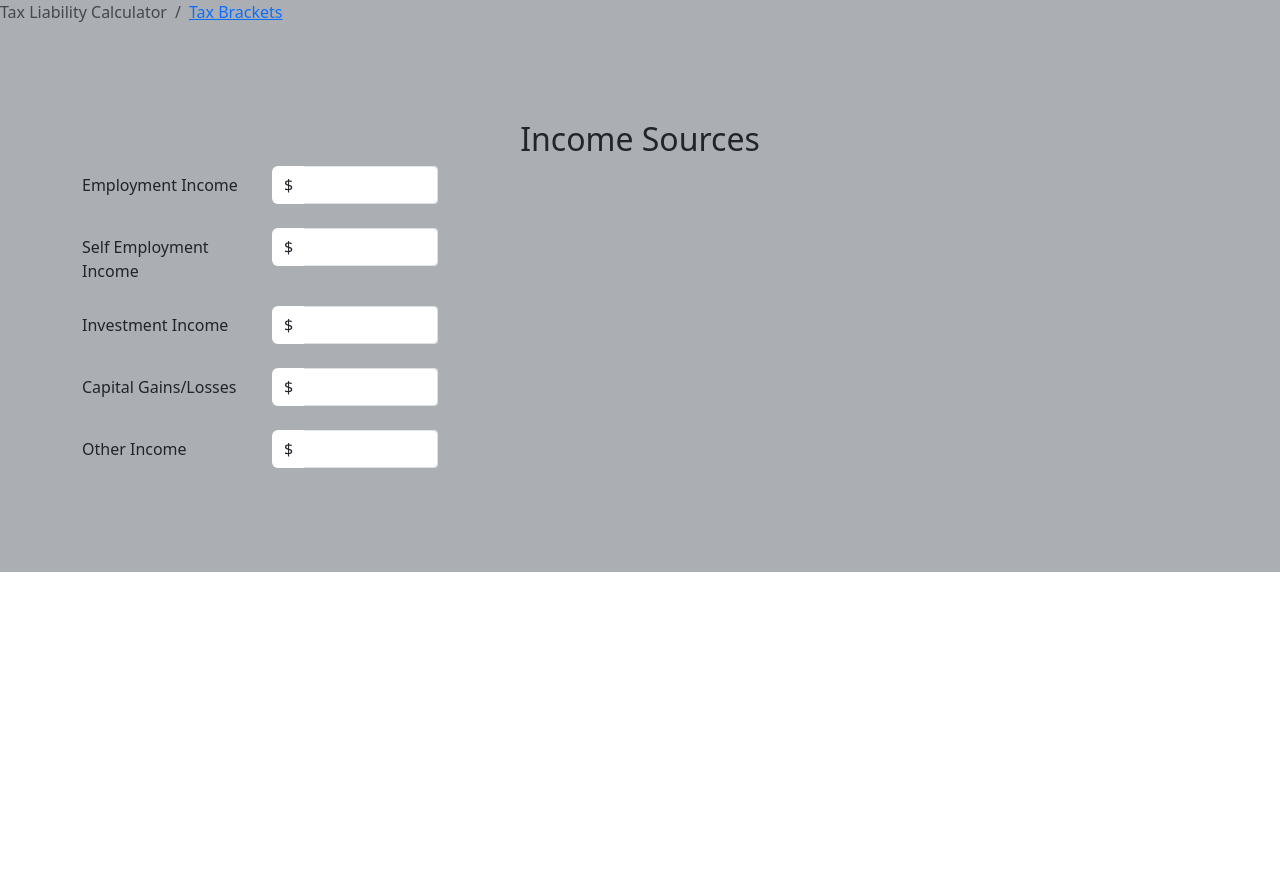
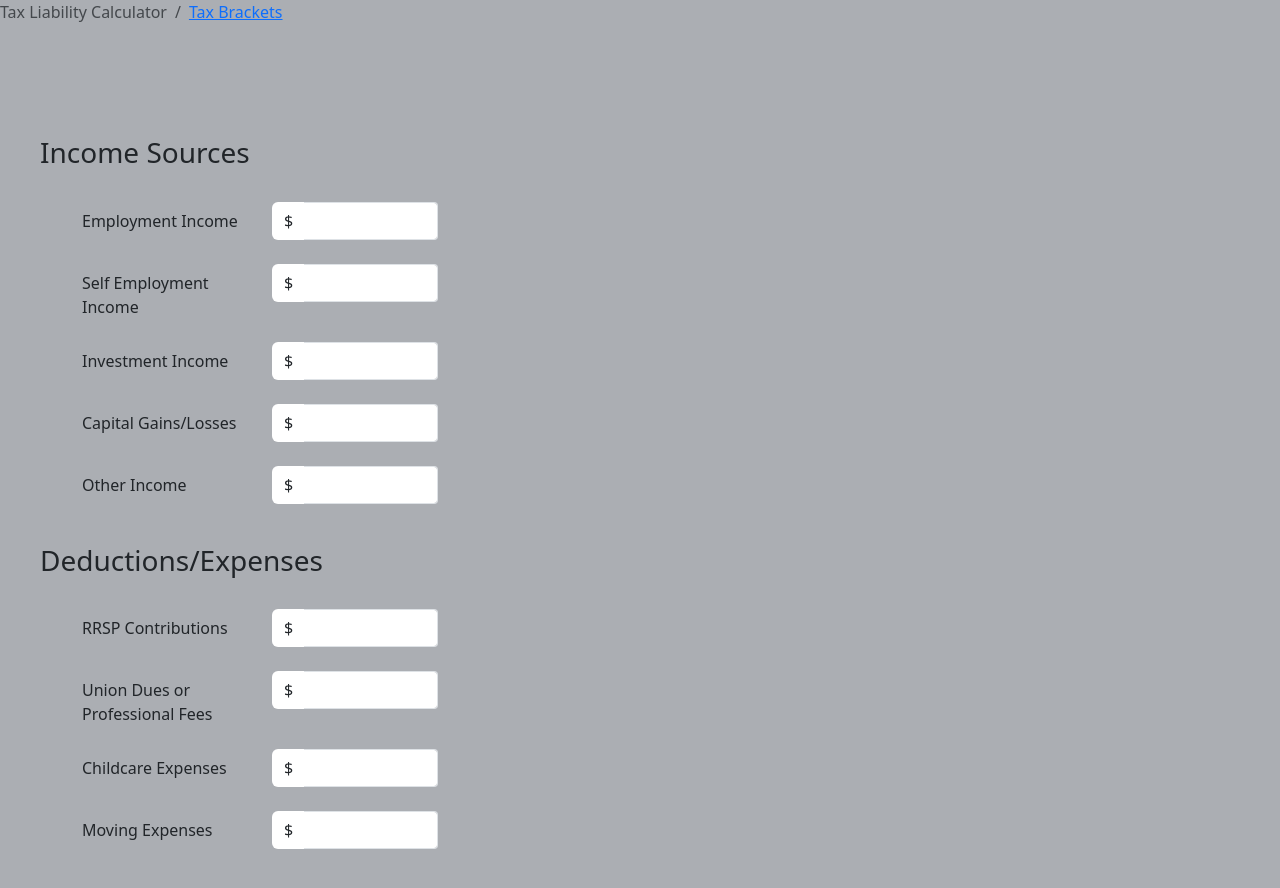
Before and after one commit to peterwoonfat/Tax-Calculator, a React (Create React App) app in the folder frontend/: page / in a window 1280 px wide. Shown: the part 120-1008 px from the top of the page. Before the commit the page ends 800 px from the top, so only its background shows below. Built offline with nearby package versions, Linux system fonts and the light colour scheme.

Commit message:
Added deducations and expenses forms to tax liability calculator

```diff
--- a/frontend/src/App.css
+++ b/frontend/src/App.css
@@ -25,6 +25,12 @@
   color: #495057; /* Match text color to Form.Control */
 }
 
+.App-forms h3 {
+  text-align: left;
+  padding-top: 1rem;
+  padding-bottom: 1.5rem;
+}
+
 .form-control {
   border-left: 0 !important; /* Remove left border for seamless transition */
 }
--- a/frontend/src/App.js
+++ b/frontend/src/App.js
@@ -28,8 +28,8 @@ function App() {
 
       {/* input forms for tax calculation parameters */}
       <div className='App-forms'>
+        <h3>Income Sources</h3>
         <Container>
-          <h2>Income Sources</h2>
           <Form>
             <Form.Group as={Row} className='mb-3' controlId='formEmploymentIncome'>
               <Form.Label column sm={2} className='form-label'>
@@ -88,6 +88,55 @@ function App() {
             </Form.Group>
           </Form>
         </Container>
+        <h3>Deductions/Expenses</h3>
+        <Container>
+          <Form>
+            <Form.Group as={Row} className='mb-3' controlId='formRRSPContributions'>
+              <Form.Label column sm={2} className='form-label'>
+                RRSP Contributions
+              </Form.Label>
+              <Col sm={2}>
+                <InputGroup className='mb-2'>
+                  <InputGroup.Text className='no-bg'>$</InputGroup.Text>
+                  <Form.Control type='number' min='0'/>
+                </InputGroup>
+              </Col>
+            </Form.Group>
+            <Form.Group as={Row} className='mb-3' controlId='formProfessionalFees'>
+              <Form.Label column sm={2} className='form-label'>
+                Union Dues or Professional Fees
+              </Form.Label>
+              <Col sm={2}>
+                <InputGroup className='mb-2'>
+                  <InputGroup.Text className='no-bg'>$</InputGroup.Text>
+                  <Form.Control type='number' min='0'/>
+                </InputGroup>
+              </Col>
+            </Form.Group>
+            <Form.Group as={Row} className='mb-3' controlId='formChildcareExpenses'>
+              <Form.Label column sm={2} className='form-label'>
+                Childcare Expenses
+              </Form.Label>
+              <Col sm={2}>
+                <InputGroup className='mb-2'>
+                  <InputGroup.Text className='no-bg'>$</InputGroup.Text>
+                  <Form.Control type='number' min='0'/>
+                </InputGroup>
+              </Col>
+            </Form.Group>
+            <Form.Group as={Row} className='mb-3' controlId='formMovingExpenses'>
+              <Form.Label column sm={2} className='form-label'>
+                Moving Expenses
+              </Form.Label>
+              <Col sm={2}>
+                <InputGroup className='mb-2'>
+                  <InputGroup.Text className='no-bg'>$</InputGroup.Text>
+                  <Form.Control type='number' min='0'/>
+                </InputGroup>
+              </Col>
+            </Form.Group>
+          </Form>
+        </Container>
       </div>
 
 
```
